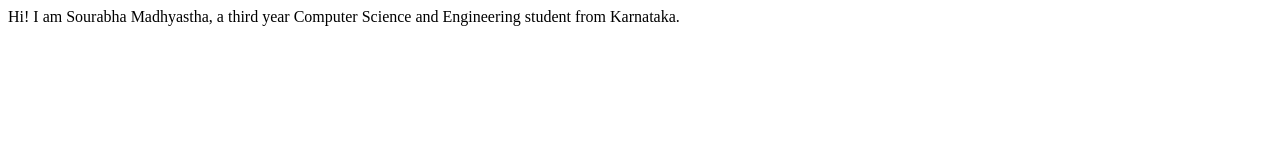
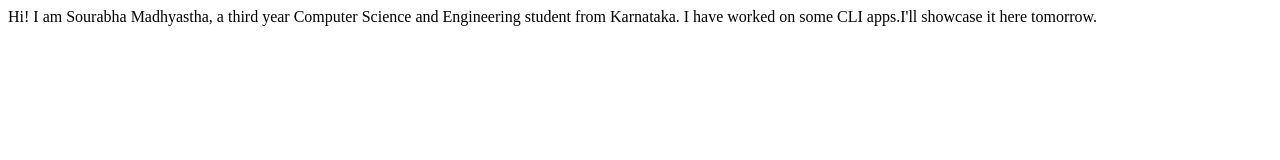
Before and after one commit to sourabha-madhyastha/student-site, a plain HTML site: page index.html in a window 1280 px wide. Drawn offline with Linux system fonts and the light colour scheme.

Commit message:
Update details of project

```diff
--- a/index.html
+++ b/index.html
@@ -7,5 +7,7 @@
 </head>
 <body>
     Hi! I am Sourabha Madhyastha, a third year Computer Science and Engineering student from Karnataka.
+    I have worked on some CLI apps.I'll showcase it here tomorrow.
+
 </body>
 </html>
```
